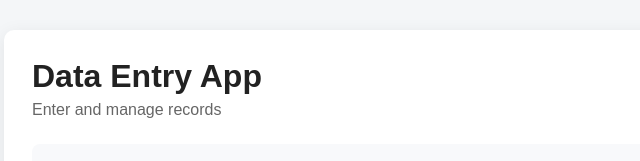
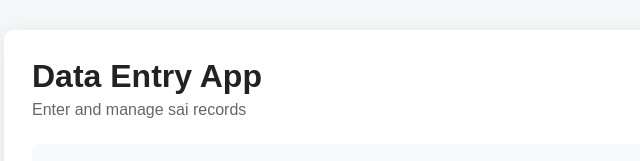
Before and after one commit to dharanigedela520-png/github-pratice, a plain HTML site: page index.html in a window 1280 px wide. Shown: the top 161 px of the page, 136-776 px from the left. Drawn offline with Linux system fonts and the light colour scheme.

Commit message:
Update subtitle from feature branch

```diff
--- a/index.html
+++ b/index.html
@@ -10,7 +10,7 @@
 <body>
   <div class="container">
     <h1>Data Entry App</h1>
-    <p class="subtitle">Enter and manage records</p>
+    <p class="subtitle">Enter and manage  sai records</p>
 
     <form id="dataForm">
       <input type="hidden" id="editIndex">
```
